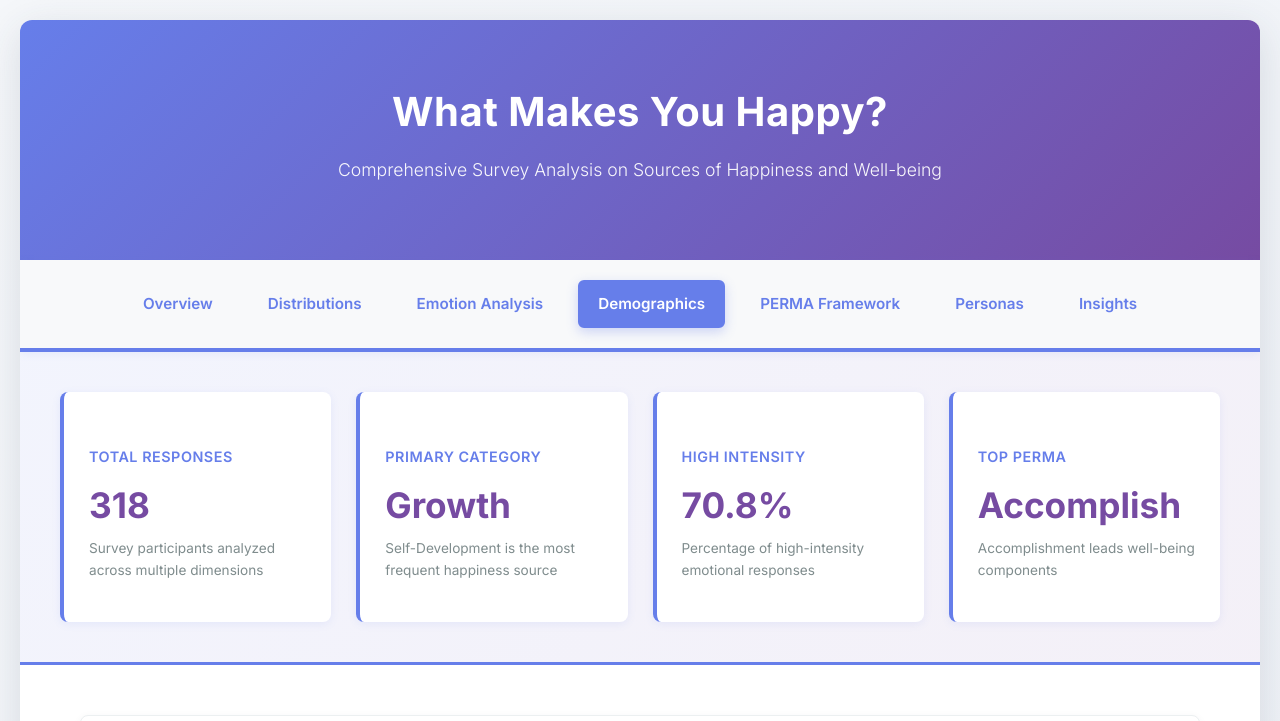
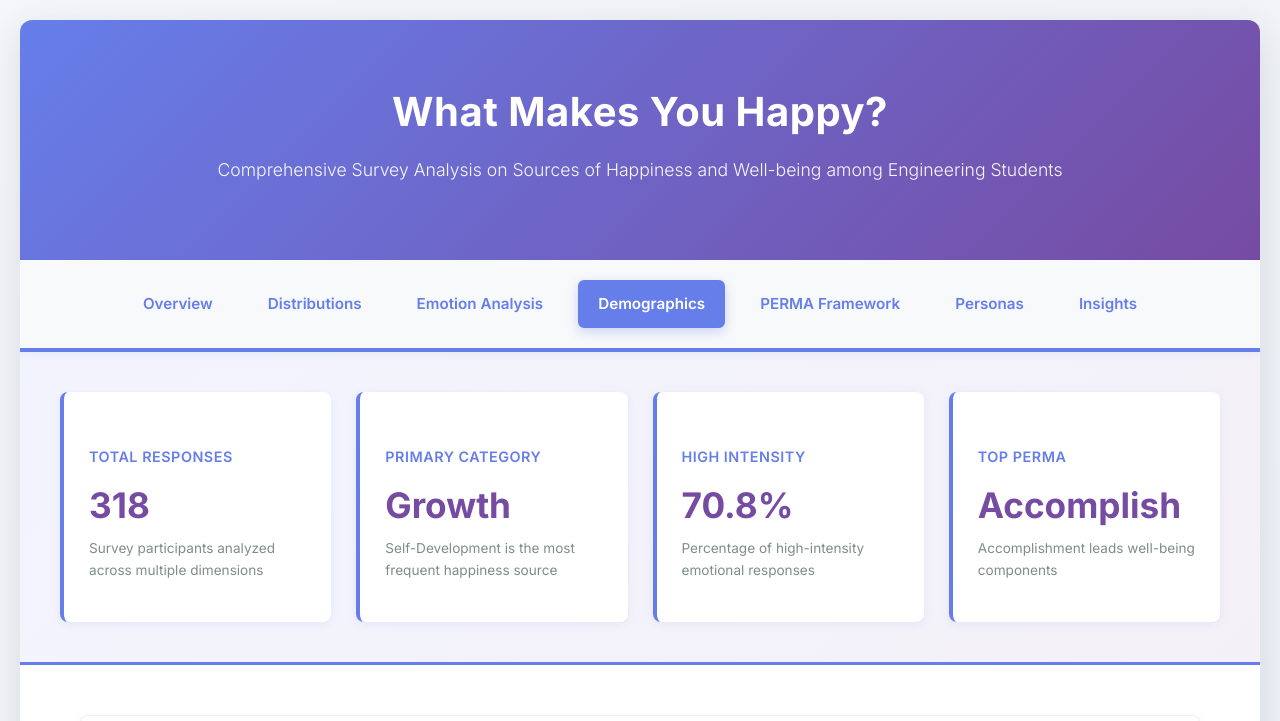
Before and after one commit to Zaletic/What-Makes-You-Happy-Survey-Analysis, a plain HTML site: page index.html in a window 1280 px wide. Shown: the top 721 px of the page. Drawn offline with Linux system fonts and the light colour scheme.

```diff
--- a/index.html
+++ b/index.html
@@ -662,7 +662,7 @@
         <!-- HEADER -->
         <header>
             <h1>What Makes You Happy?</h1>
-            <p style="color: white;">Comprehensive Survey Analysis on Sources of Happiness and Well-being</p>
+            <p style="color: white;">Comprehensive Survey Analysis on Sources of Happiness and Well-being among Engineering Students</p>
         </header>
 
         <!-- NAVIGATION -->
```
